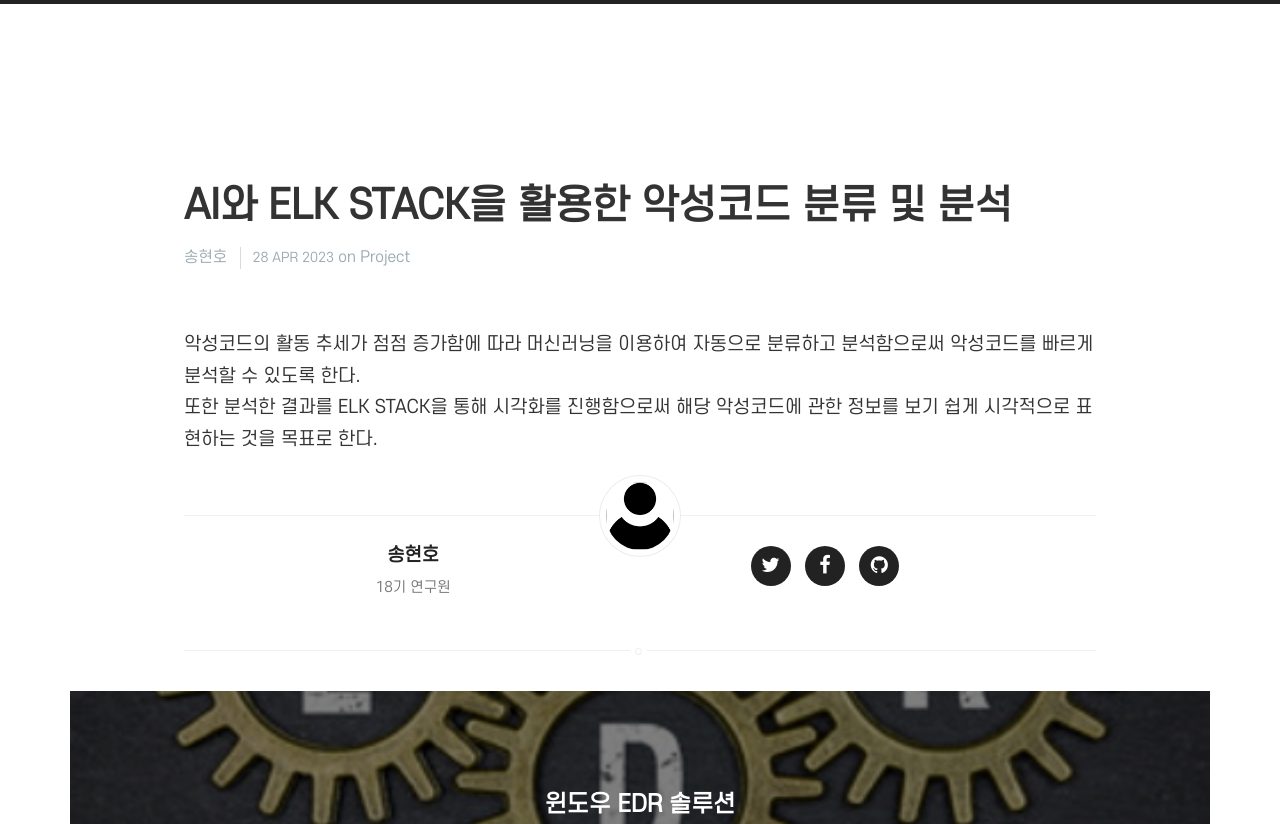
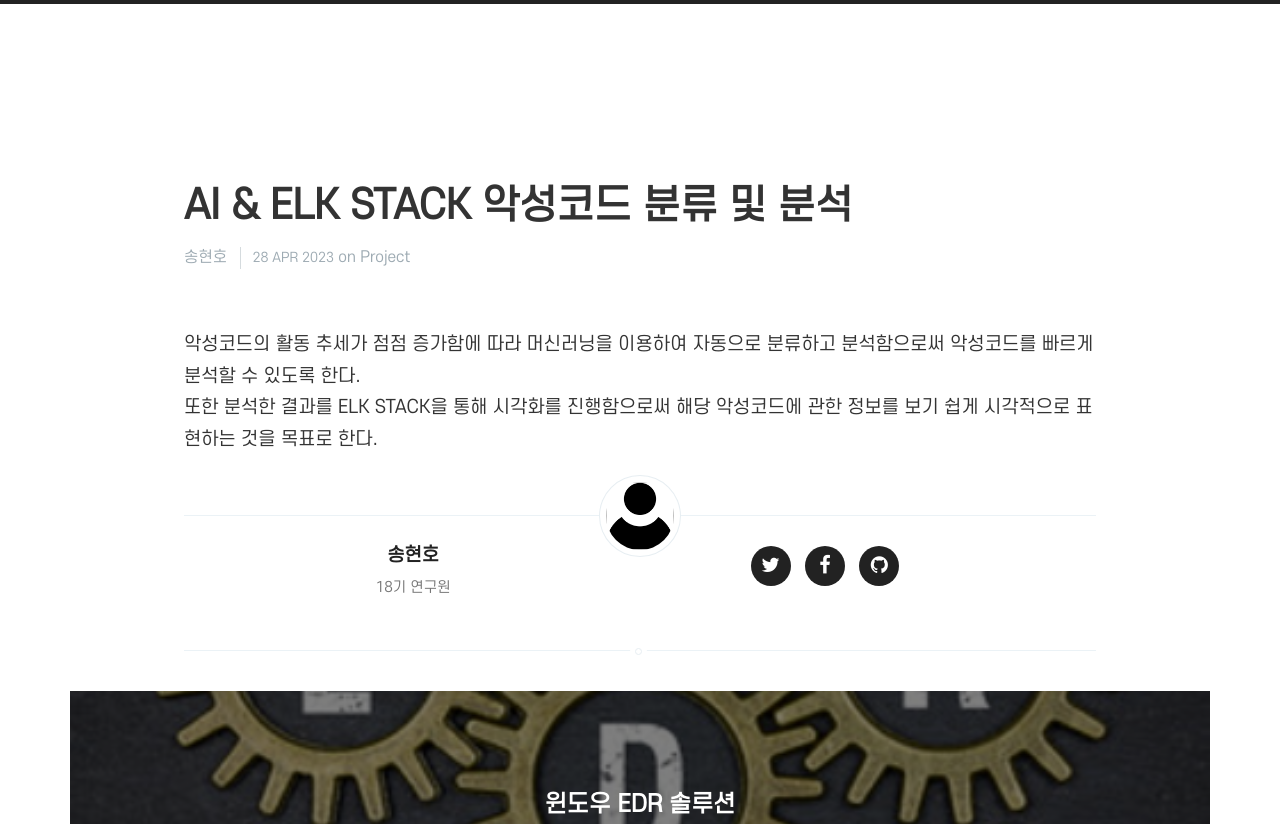
Before and after one commit to SCHCsRC/SCHCsRC.github.io, a Jekyll site: the page built from _posts/2023-04-28-AI와ELK -STACK을-활용한-악성코드분석및분류.markdown, in a window 1280 px wide and 900 px high, scrolled down 686 px, cut to the strip 76-900 px from the top of the window. Built offline with Jekyll 4.4.1, drawn with Linux system fonts in a browser that asks for light colours; some web fonts are replaced.

Commit message:
edit project

```diff
--- a/_posts/2023-04-28-AI와ELK -STACK을-활용한-악성코드분석및분류.markdown
+++ b/_posts/2023-04-28-AI와ELK -STACK을-활용한-악성코드분석및분류.markdown
@@ -1,5 +1,5 @@
 ---
-title: AI와 ELK STACK을 활용한 악성코드 분류 및 분석
+title: AI & ELK STACK 악성코드 분류 및 분석
 subtitle: AI&ELK STACK malware analyze
 layout: post
 modal-id: 5
```
